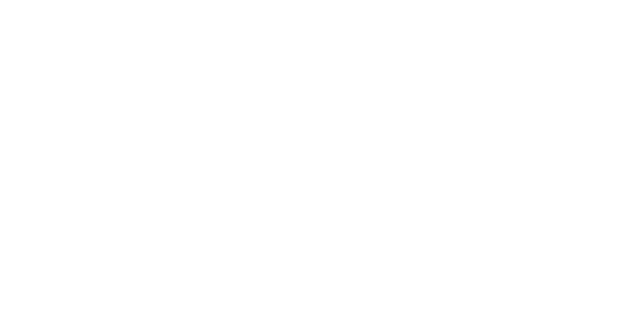
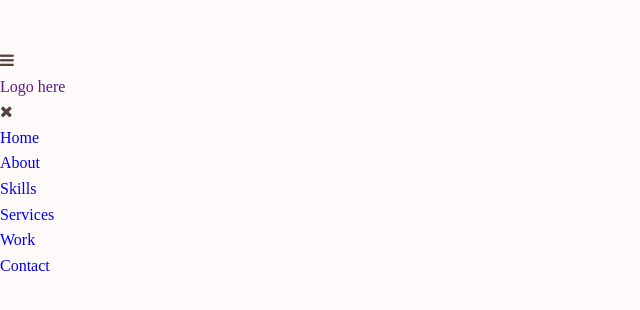
Before and after one commit to mariamapciaurii/Personal-Portfolio-Webpage, a plain HTML site: page index.html in a window 1280 px wide. Shown: the whole page, without its empty margins (0-640 px from the left). Drawn offline with nearby package versions, Linux system fonts and the light colour scheme.

Commit message:
adding basic fonts and colors

```diff
--- a/css/style.css
+++ b/css/style.css
@@ -0,0 +1,88 @@
+:root{
+    --header-height: 3rem;
+    --nav-width:324px;
+
+    --font-medium:500;
+    --font-semi:bold;
+    --font-semi-bold:600;
+    --font-bold:600;
+
+    --first-color:#CC4B2C;
+    --first-color-dark:#662616;
+    --first-color-darken:#290f09;
+    --text-color:#54423d;
+    --first-color-light:#eae7e6;
+    --first-color-lighter:#fffafa;
+
+    --h1-font-size:1.5rem;
+    --h2-font-size:1.25rem;
+    --h3-font-size:1rem;
+    --normal-font-size:.938rem;
+    --small-font-size:.813rem;
+    --smaller-font-size:.75rem;
+
+    --mb-1:.5rem;
+    --mb-2: 1rem;
+    --mb-3:1.5rem;
+    --mb-4:2rem;
+    --mb-5:2.5rem;
+
+    --z-fixed:100;
+}
+@media screen and (min-width:768px){
+    :root{
+        --h1-font-size:2.25rem;
+        --h2-font-size:1.5rem;
+        --h3-font-size:1.25rem;
+        --normal-font-size:1rem;
+        --small-font-size:.875rem;
+        --smaller-font-size:.813rem;
+    }
+}
+html{
+    scroll-behavior: smooth;
+}
+body{
+    margin: var(--header-height)0 0  0 ;
+    font-size: var(--normal-font-size);
+    font-weight: var(--font-medium);
+    background-color: var(--first-color-lighter);
+    color: var(--text-color);
+    line-height: 1.6;
+}
+h1,h2,h3,p{
+    margin: 0;
+}
+h3{
+    font-weight: var(--font-semi-bold);
+}
+ul{
+    margin:0;
+    padding: 0;
+    list-style: none;
+}
+a{
+    text-decoration: var(--text-color);
+}
+img{
+    max-width: 100%;
+    height: auto;
+    display: block;
+}
+.section{
+    padding: 4rem 0 2rem;
+}
+.section-title{
+    font-size: var(--h1-font-size);
+    color: var(--first-color);
+    margin-bottom: var(--mb-3);
+    text-align: center;
+}
+.section-subtitle{
+    display: block;
+    font-size: var(--small-font-size);
+    color: var(--first-color-darken);
+    text-align: center;
+    font-weight: var(--font-bold);
+    margin-bottom: .25rem;
+}
--- a/index.html
+++ b/index.html
@@ -4,15 +4,37 @@
     <meta charset="UTF-8">
     <meta http-equiv="X-UA-Compatible" content="IE=edge">
     <meta name="viewport" content="width=device-width, initial-scale=1.0">
+    <link rel="stylesheet" href="https://cdnjs.cloudflare.com/ajax/libs/font-awesome/4.7.0/css/font-awesome.min.css">
+    <link rel="stylesheet" href="css/reset.css">
+    <link rel="stylesheet" href="css/style.css">
     <title>Personal Portfolio Webpage</title>
-    <link rel="stylesheet" href="css/style.css">
-    <link href='https://unpkg.com/boxicons@2.0.7/css/boxicons.min.css' rel='stylesheet'>
 </head>
 <body>
-    <header>
-        <section id="welcome-section">
+    <header class="l-header">
+        <nav class="nav bd-grid">
+            <div class="nav__toggle" id="nav-toggle">
+                <i class="fa fa-bars"></i>
+            </div>
+            <div>
+                <a href="" class="nav__logo">Logo here</a>
+            </div>
+            <div class="nav__menu" id="nav-menu">
+                <div class="nav__close" id="nav-close">
+                    <i class="fa fa-close"></i>
+                </div>
+                <ul class="nav__list">
+                    <li class="nav__item"><a href="#home" class="nav_link active">Home</a></li>
+                    <li class="nav__item"><a href="#about" class="nav_link">About</a></li>
+                    <li class="nav__item"><a href="#skills" class="nav_link">Skills</a></li>
+                    <li class="nav__item"><a href="#services" class="nav_link">Services</a></li>
+                    <li class="nav__item"><a href="#works" class="nav_link">Work</a></li>
+                    <li class="nav__item"><a href="#contact" class="nav_link">Contact</a></li>
+                </ul>
 
-        </section>
+            </div>
+
+        </nav>
+
     </header>
 
 
```
